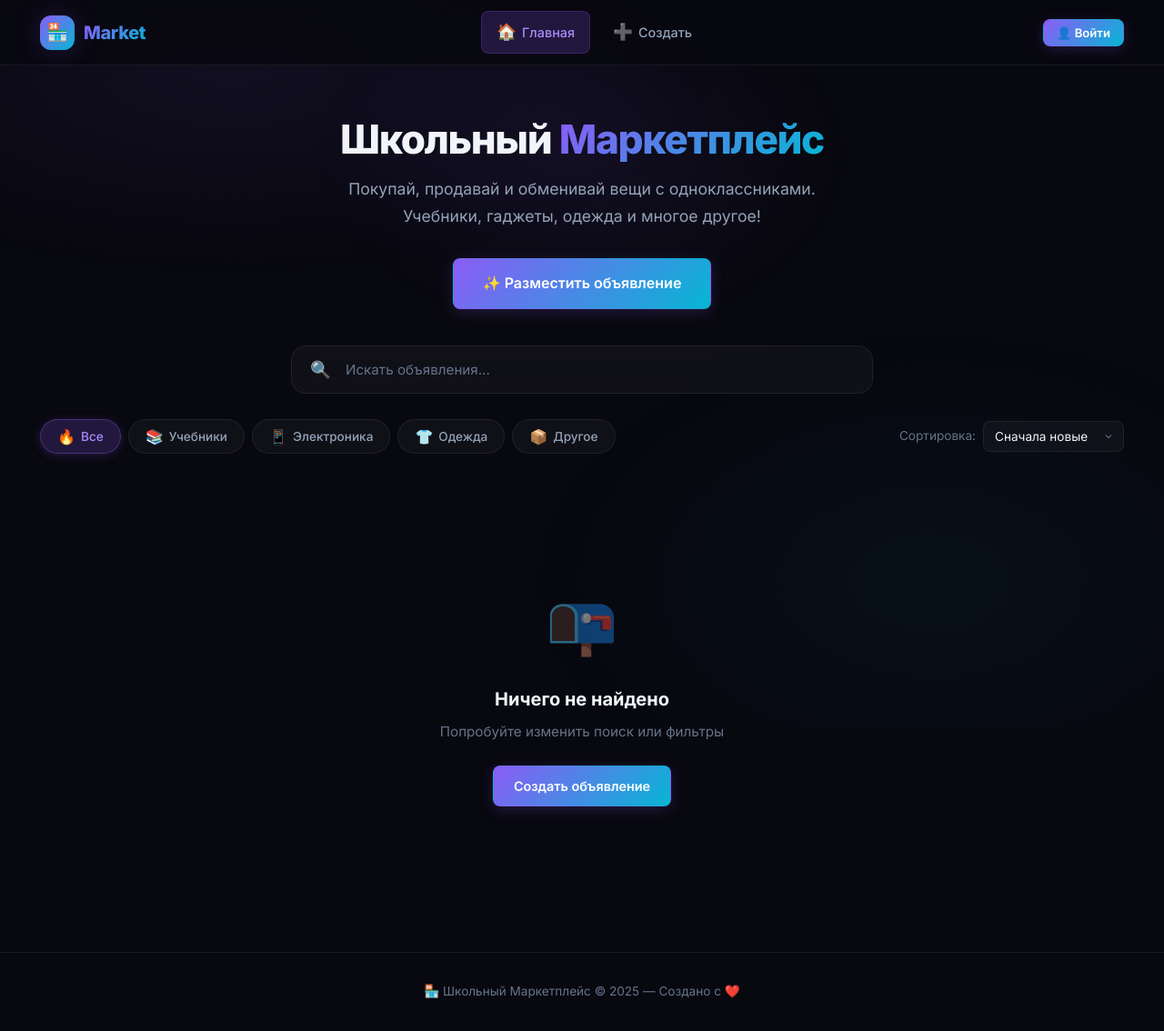
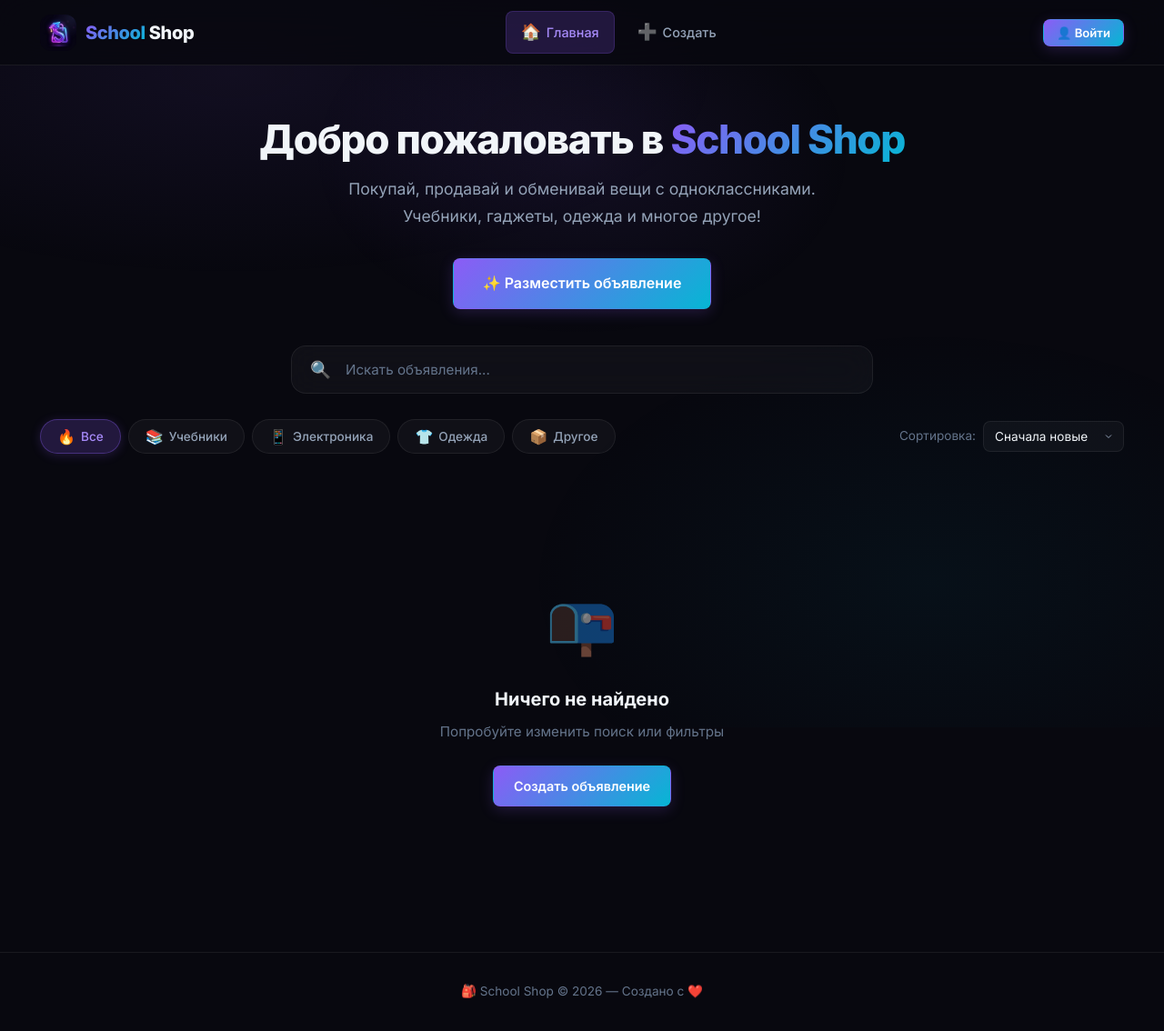
Before and after one commit to urmat26/school_shop, a plain HTML site: page index.html in a window 1280 px wide. Shown: the whole page at 91% size. Drawn offline with Linux system fonts and the light colour scheme; no server answers.

Commit message:
feat: переименован проект в School Shop и добавлено красивое лого

```diff
--- a/index.html
+++ b/index.html
@@ -4,7 +4,7 @@
   <meta charset="UTF-8">
   <meta name="viewport" content="width=device-width, initial-scale=1.0">
   <meta name="description" content="Школьный маркетплейс — покупай, продавай и обменивай вещи с одноклассниками">
-  <title>Школьный Маркетплейс — Объявления</title>
+  <title>School Shop — Объявления</title>
   <link rel="stylesheet" href="style.css">
 </head>
 <body>
@@ -13,8 +13,8 @@
   <header class="header" id="header">
     <div class="container header-inner">
       <a href="index.html" class="logo">
-        <div class="logo-icon">🏪</div>
-        <div class="logo-text"><span>Market</span></div>
+        <img src="logo.png" alt="School Shop Logo" class="logo-img">
+        <div class="logo-text"><span>School</span> Shop</div>
       </a>
 
       <nav class="nav-links">
@@ -45,7 +45,7 @@
   <section class="hero">
     <div class="container">
       <h1 class="hero-title">
-        Школьный <span class="gradient-text">Маркетплейс</span>
+        Добро пожаловать в <span class="gradient-text">School Shop</span>
       </h1>
       <p class="hero-subtitle">
         Покупай, продавай и обменивай вещи с одноклассниками.
@@ -129,7 +129,7 @@
   <footer class="footer">
     <div class="container">
       <p class="footer-text">
-        🏪 Школьный Маркетплейс © 2025 — Создано с ❤️
+        🎒 School Shop © 2026 — Создано с ❤️
       </p>
     </div>
   </footer>
--- a/style.css
+++ b/style.css
@@ -171,6 +171,13 @@ ul, ol {
   color: var(--text-primary);
   text-decoration: none;
   letter-spacing: -0.02em;
+}
+
+.logo-img {
+  width: 40px;
+  height: 40px;
+  border-radius: var(--radius-md);
+  object-fit: cover;
 }
 
 .logo-icon {
```
Also changed, not shown: create.html (+4 -4 lines), item.html (+4 -4 lines), logo.png (added).
